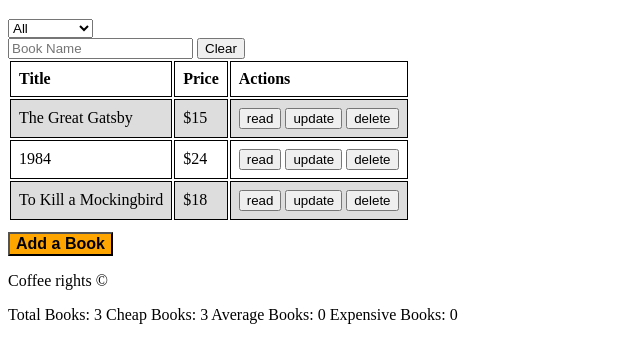
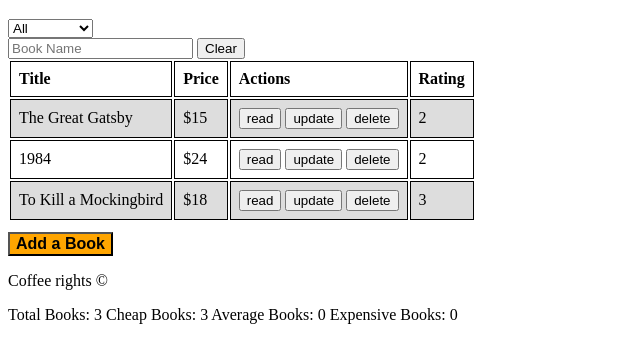
Before and after one commit to nir5288/BookShop, a plain HTML site: page index.html in a window 1280 px wide. Shown: the part 61-424 px from the top of the page, without its empty margins (0-640 px from the left). Drawn offline with Linux system fonts and the light colour scheme.

Commit message:
Add books rating

```diff
--- a/index.html
+++ b/index.html
@@ -30,6 +30,7 @@
                 <th>Title</th>
                 <th>Price</th>
                 <th>Actions</th>
+                <th>Rating</th>
             </tr>
         </thead>
         <tbody class="book-list">
@@ -58,6 +59,7 @@
         </section>
     </footer>
 
+    <script src="js/services/util.service.js"></script>
     <script src="js/services/storage.service.js"></script>
     <script src="js/services/book.service.js"></script>
     <script src="js/book.controller.js"></script>
--- a/js/book.controller.js
+++ b/js/book.controller.js
@@ -18,6 +18,7 @@ function renderBooks() {
                 <button onclick="onShowBookDetails(event, '${book.id}')" class="button-read">read</button>
                 <button onclick="onUpdateBook('${book.id}')">update</button>
                 <button onclick="onRemoveBook('${book.id}')">delete</button>
+                <td class="rating">${book.rating}</td>
                 </td>
             </tr>`
     )
--- a/js/services/book.service.js
+++ b/js/services/book.service.js
@@ -12,9 +12,9 @@ function _createBooks() {
     if (books && books.length) return books
 
     books = [
-        { id: 'bk101', title: 'The Great Gatsby', price: 15, imgUrl: 'great-gatsby.jpg' },
-        { id: 'bk102', title: '1984', price: 24, imgUrl: '1984.jpg' },
-        { id: 'bk103', title: 'To Kill a Mockingbird', price: 18, imgUrl: 'to-kill-a-mockingbird.jpg' }
+        { id: 'bk101', title: 'The Great Gatsby', price: 15, imgUrl: 'great-gatsby.jpg', rating: getRandomIntInclusive(1, 5) },
+        { id: 'bk102', title: '1984', price: 24, imgUrl: '1984.jpg', rating: getRandomIntInclusive(1, 5) },
+        { id: 'bk103', title: 'To Kill a Mockingbird', price: 18, imgUrl: 'to-kill-a-mockingbird.jpg', rating: getRandomIntInclusive(1, 5) }
     ]
     saveToStorage(STORAGE_KEY, books)
     return books
--- a/js/services/util.service.js
+++ b/js/services/util.service.js
@@ -15,3 +15,10 @@ function getRandomInt(min, max) {
 	const maxFloored = Math.floor(max)
 	return Math.floor(Math.random() * (maxFloored - minCeiled) + minCeiled) // The maximum is exclusive and the minimum is inclusive
 }
+
+
+function getRandomIntInclusive(min, max) {
+	const minCeiled = Math.ceil(min);
+	const maxFloored = Math.floor(max);
+	return Math.floor(Math.random() * (maxFloored - minCeiled + 1) + minCeiled); // The maximum is inclusive and the minimum is inclusive
+  }
```
